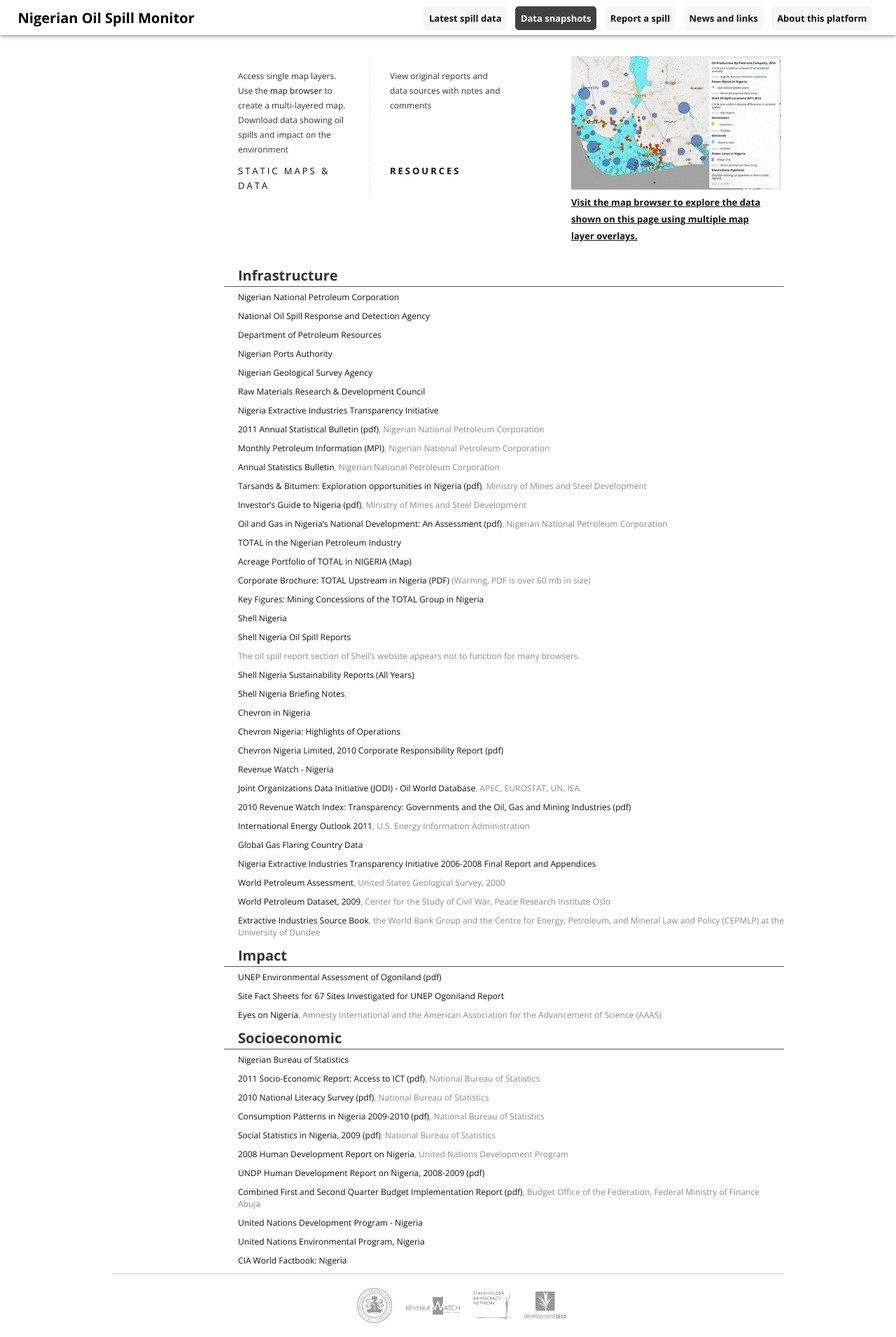
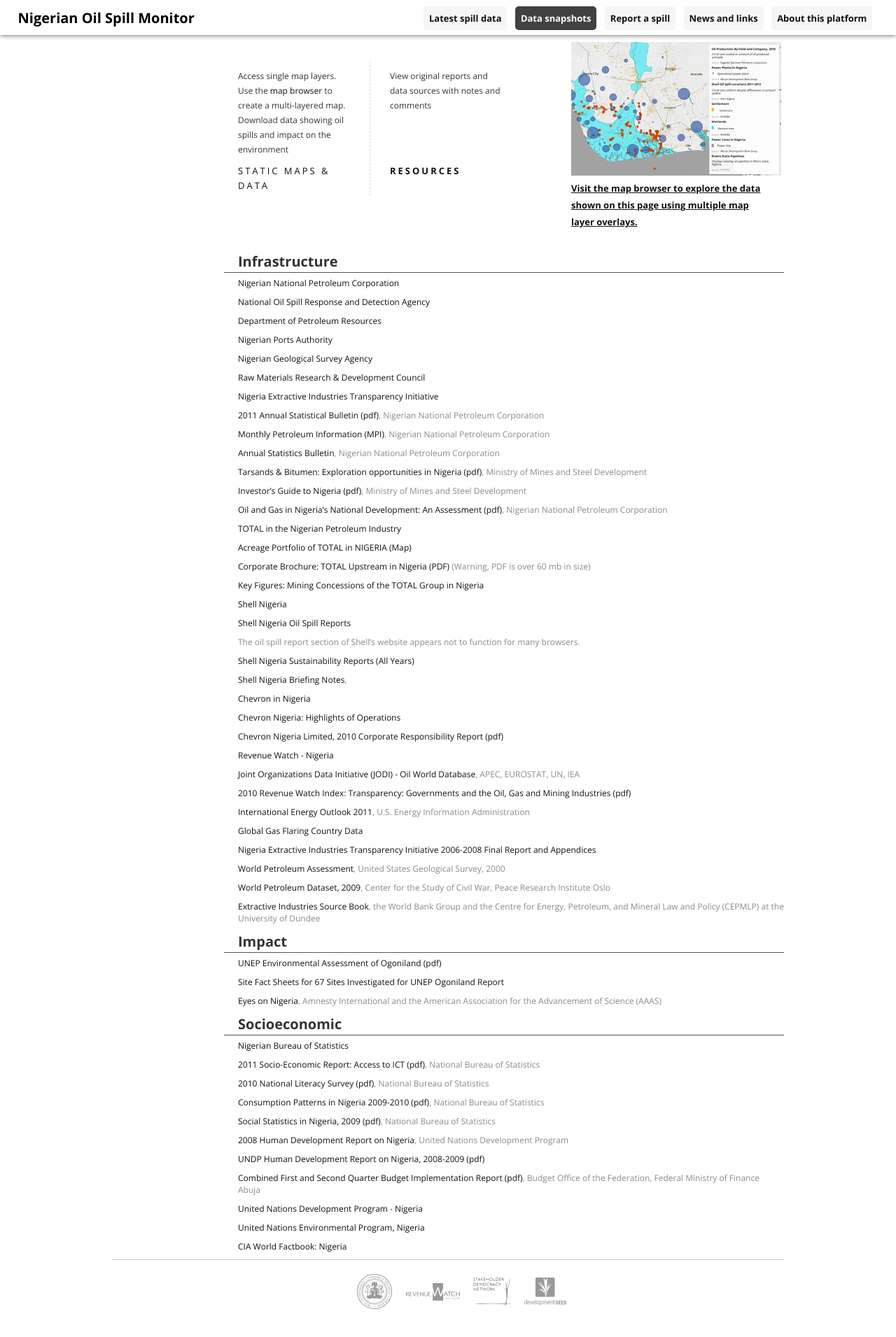
Before and after one commit to sdn4nigeria/monitoring-platform, a Jekyll site: the page built from _posts/pages/0001-01-01-resources.md, in a window 1280 px wide. Shown: the whole page at 70% size. Built offline with Jekyll 4.4.1, drawn with Linux system fonts in a browser that asks for light colours; nearby versions of some CDN libraries; some web fonts are replaced; library files that are not in the unit come from our copies; Markdown is read by kramdown in place of the engine named in the settings.

Commit message:
Update open.html

```diff
--- a/_layouts/open.html
+++ b/_layouts/open.html
@@ -5,7 +5,7 @@
 <img class='about-background'>
 <div class='header limiter'>
   <div id='open-about' class='about-text'>
-    <a href="{{site.baseurl}}/maps/"><img src="{{site.baseurl}}/img/map-browser-preview.png" style="margin-top:20px;"/>
+    <a href="{{site.baseurl}}/maps/"><img src="{{site.baseurl}}/img/map-browser-preview.png" />
     <p>Visit the map browser to explore the data shown on this page using multiple map layer overlays.</p>
     </a>
     <!-- h2>This data portal features datasets from NOSDRA and other key stakeholders </h2>
```
